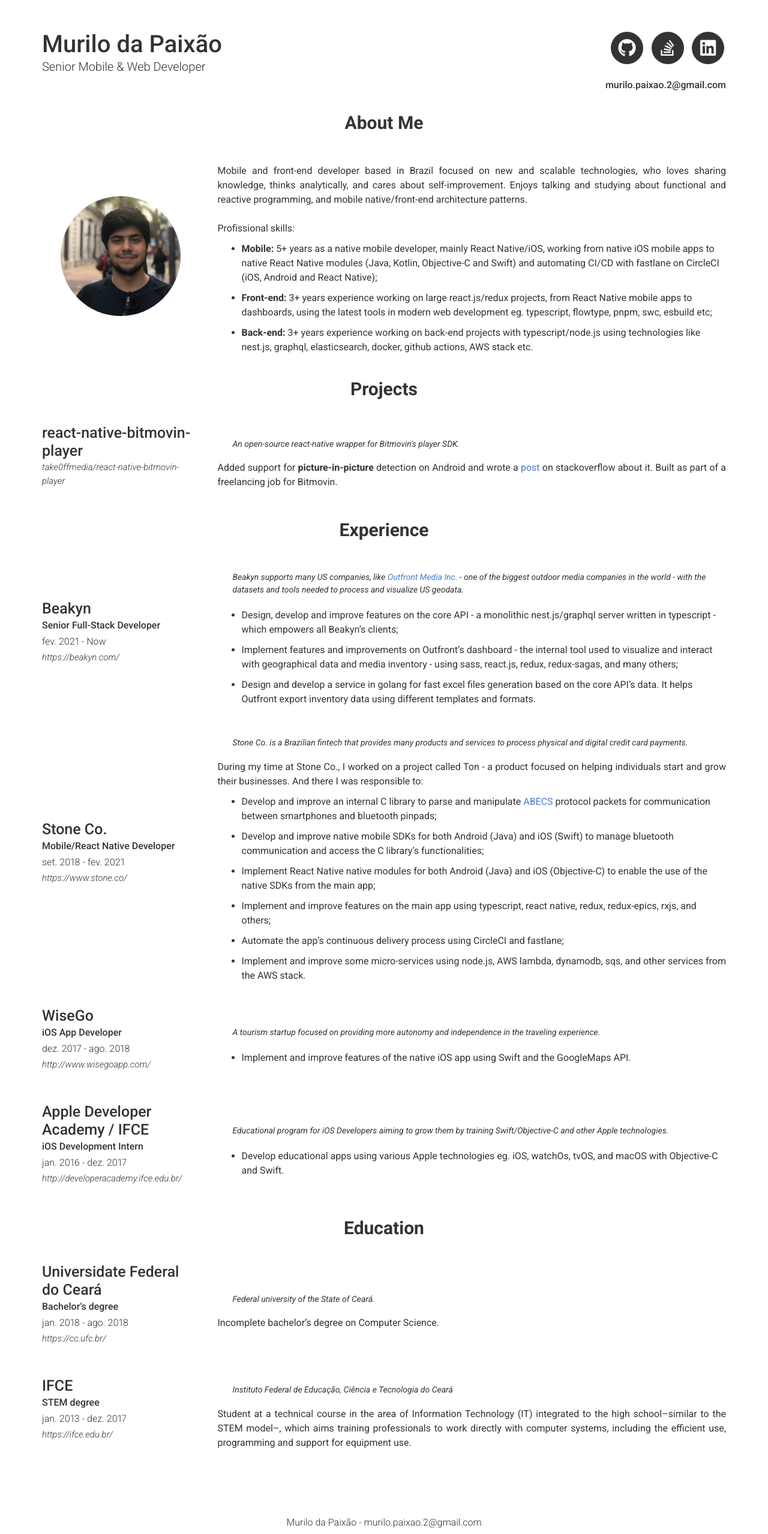
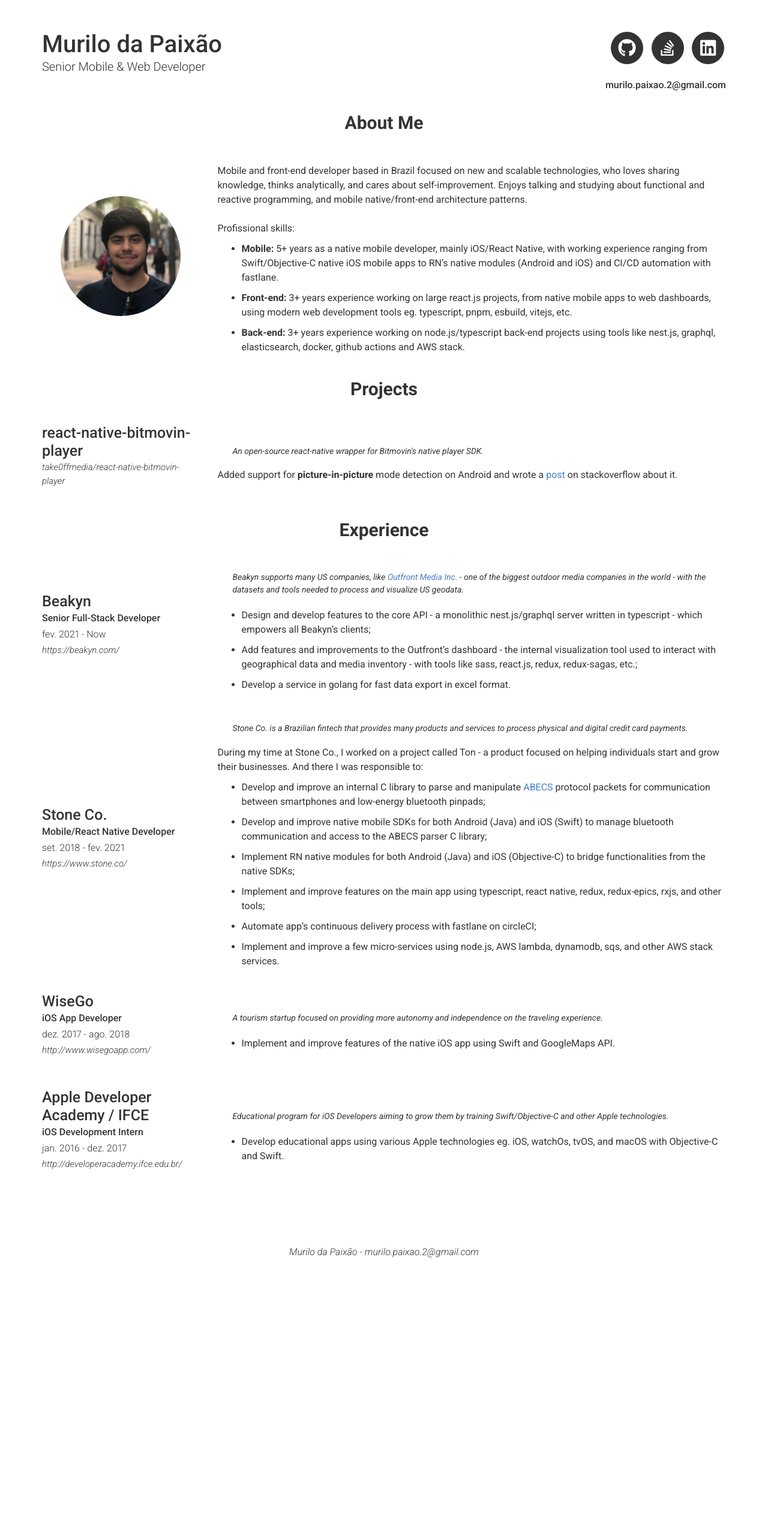
Before and after one commit to pogist/pogist.github.io, a Jekyll site: the page built from index.md, in a window 1280 px wide. Shown: the whole page at 60% size. Built offline with Jekyll 4.4.1, drawn with Linux system fonts in a browser that asks for light colours; nearby versions of some CDN libraries; after the commit the page ends 2107 px from its top, so only the background shows below that.

Commit message:
Update descriptions and styles

```diff
--- a/_config.yml
+++ b/_config.yml
@@ -38,13 +38,12 @@ linkedin_username: pogist
 about_profile_image: images/profile.jpg
 about_content: | # this will include new lines to allow paragraphs
   Mobile and front-end developer based in Brazil focused on new and scalable technologies, who loves sharing knowledge, thinks analytically, and cares about self-improvement. Enjoys talking and studying about functional and reactive programming, and mobile native/front-end architecture patterns.<br /><br />Profissional skills:
-    - **Mobile:** 5+ years as a native mobile developer, mainly React Native/iOS, working from native iOS mobile apps
-      to native React Native modules (Java, Kotlin, Objective-C and Swift) and automating
-      CI/CD with fastlane on CircleCI (iOS, Android and React Native);
-    - **Front-end:** 3+ years experience working on large react.js/redux projects, from React Native mobile apps to dashboards,
-      using the latest tools in modern web development eg. typescript, flowtype, pnpm, swc, esbuild etc;
-    - **Back-end:** 3+ years experience working on back-end projects with typescript/node.js using technologies like
-      nest.js, graphql, elasticsearch, docker, github actions, AWS stack etc.
+    - **Mobile:** 5+ years as a native mobile developer, mainly iOS/React Native, with working experience ranging
+      from Swift/Objective-C native iOS mobile apps to RN's native modules (Android and iOS) and CI/CD automation with fastlane.
+    - **Front-end:** 3+ years experience working on large react.js projects, from native mobile apps to web dashboards,
+      using modern web development tools eg. typescript, pnpm, esbuild, vitejs, etc.
+    - **Back-end:** 3+ years experience working on node.js/typescript back-end projects using tools like
+      nest.js, graphql, elasticsearch, docker, github actions and AWS stack.
 
 content:
   - title: Projects
@@ -55,9 +54,9 @@ content:
         link: https://github.com/take0ffmedia/react-native-bitmovin-player
         link_text: take0ffmedia/react-native-bitmovin-player
         quote: >
-          An open-source react-native wrapper for Bitmovin's player SDK.
+          An open-source react-native wrapper for Bitmovin's native player SDK.
         description: | # this will include new lines to allow paragraphs
-          Added support for **picture-in-picture** detection on Android and wrote a [post](https://stackoverflow.com/questions/70110987/pass-onpictureinpicturemodechanged-result-into-a-react-native-module/70174114#70174114) on stackoverflow about it. Built as part of a freelancing job for Bitmovin.
+          Added support for **picture-in-picture** mode detection on Android and wrote a [post](https://stackoverflow.com/questions/70110987/pass-onpictureinpicturemodechanged-result-into-a-react-native-module/70174114#70174114) on stackoverflow about it.
   - title: Experience
     layout: list
     content:
@@ -69,9 +68,9 @@ content:
         quote: >
           Beakyn supports many US companies, like <a href="https://www.outfrontmedia.com/">Outfront Media Inc.</a> - one of the biggest outdoor media companies in the world - with the datasets and tools needed to process and visualize US geodata.
         description: |
-            - Design, develop and improve features on the core API - a monolithic nest.js/graphql server written in typescript - which empowers all Beakyn's clients;
-            - Implement features and improvements on Outfront's dashboard - the internal tool used to visualize and interact with geographical data and media inventory - using sass, react.js, redux, redux-sagas, and many others;
-            - Design and develop a service in golang for fast excel files generation based on the core API's data. It helps Outfront export inventory data using different templates and formats.
+            - Design and develop features to the core API - a monolithic nest.js/graphql server written in typescript - which empowers all Beakyn's clients;
+            - Add features and improvements to the Outfront's dashboard - the internal visualization tool used to interact with geographical data and media inventory - with tools like sass, react.js, redux, redux-sagas, etc.;
+            - Develop a service in golang for fast data export in excel format.
       - layout: left
         title: Stone Co.
         sub_title: Mobile/React Native Developer
@@ -81,21 +80,21 @@ content:
           Stone Co. is a Brazilian fintech that provides many products and services to process physical and digital credit card payments.
         description: |
           During my time at Stone Co., I worked on a project called Ton - a product focused on helping individuals start and grow their businesses. And there I was responsible to:
-            - Develop and improve an internal C library to parse and manipulate [ABECS](https://api.abecs.org.br/wp-content/uploads/2019/11/Certificac%CC%A7a%CC%83o-Abecs.pdf) protocol packets for communication between smartphones and bluetooth pinpads;
-            - Develop and improve native mobile SDKs for both Android (Java) and iOS (Swift) to manage bluetooth communication and access the C library's functionalities;
-            - Implement React Native native modules for both Android (Java) and iOS (Objective-C) to enable the use of the native SDKs from the main app;
-            - Implement and improve features on the main app using typescript, react native, redux, redux-epics, rxjs, and others;
-            - Automate the app's continuous delivery process using CircleCI and fastlane;
-            - Implement and improve some micro-services using node.js, AWS lambda, dynamodb, sqs, and other services from the AWS stack.
+            - Develop and improve an internal C library to parse and manipulate [ABECS](https://api.abecs.org.br/wp-content/uploads/2019/11/Certificac%CC%A7a%CC%83o-Abecs.pdf) protocol packets for communication between smartphones and low-energy bluetooth pinpads;
+            - Develop and improve native mobile SDKs for both Android (Java) and iOS (Swift) to manage bluetooth communication and access to the ABECS parser C library;
+            - Implement RN native modules for both Android (Java) and iOS (Objective-C) to bridge functionalities from the native SDKs;
+            - Implement and improve features on the main app using typescript, react native, redux, redux-epics, rxjs, and other tools;
+            - Automate app's continuous delivery process with fastlane on circleCI;
+            - Implement and improve a few micro-services using node.js, AWS lambda, dynamodb, sqs, and other AWS stack services.
       - layout: left
         title: WiseGo
         sub_title: iOS App Developer
         caption: dez. 2017 - ago. 2018
         link: http://www.wisegoapp.com/
         quote: >
-          A tourism startup focused on providing more autonomy and independence in the traveling experience.
+          A tourism startup focused on providing more autonomy and independence on the traveling experience.
         description: |
-            - Implement and improve features of the native iOS app using Swift and the GoogleMaps API.
+            - Implement and improve features of the native iOS app using Swift and GoogleMaps API.
       - layout: left
         title: Apple Developer Academy / IFCE
         sub_title: iOS Development Intern
@@ -105,27 +104,6 @@ content:
           Educational program for iOS Developers aiming to grow them by training Swift/Objective-C and other Apple technologies.
         description: |
             - Develop educational apps using various Apple technologies eg. iOS, watchOs, tvOS, and macOS with Objective-C and Swift.
-  - title: Education
-    layout: list
-    content:
-      - layout: left
-        title: Universidate Federal do Ceará
-        sub_title: Bachelor's degree
-        caption: jan. 2018 - ago. 2018
-        link: https://cc.ufc.br/
-        quote: >
-          Federal university of the State of Ceará.
-        description: |
-          Incomplete bachelor's degree on Computer Science.
-      - layout: left
-        title: IFCE
-        sub_title: STEM degree
-        caption: jan. 2013 - dez. 2017
-        link: https://ifce.edu.br/
-        quote: >
-          Instituto Federal de Educação, Ciência e Tecnologia do Ceará
-        description: |
-          Student at a technical course in the area of Information Technology (IT) integrated to the high school–similar to the STEM model–, which aims training professionals to work directly with computer systems, including the efficient use, programming and support for equipment use.
 
 # Footer
 footer_show_references: false
--- a/assets/main.scss
+++ b/assets/main.scss
@@ -3,6 +3,10 @@
 ---
 
 @import 'modern-resume-theme';
+
+p, ul {
+  text-align: left;
+}
 
 .header-left {
   margin-top: 0;
@@ -32,12 +36,6 @@
   }
 }
 
-.footer-container {
-  p, a {
-    font-style: normal;
-  }
-}
-
 .intro-container {
   .row {
     flex-wrap: wrap;
```
